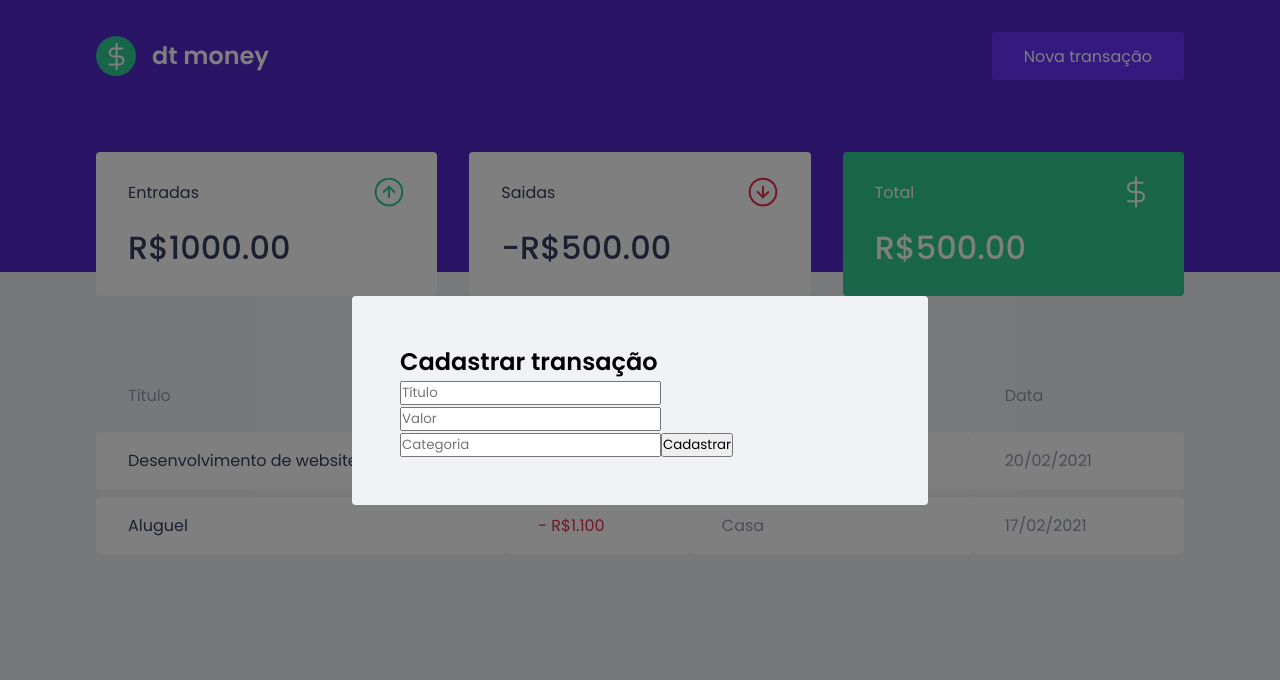
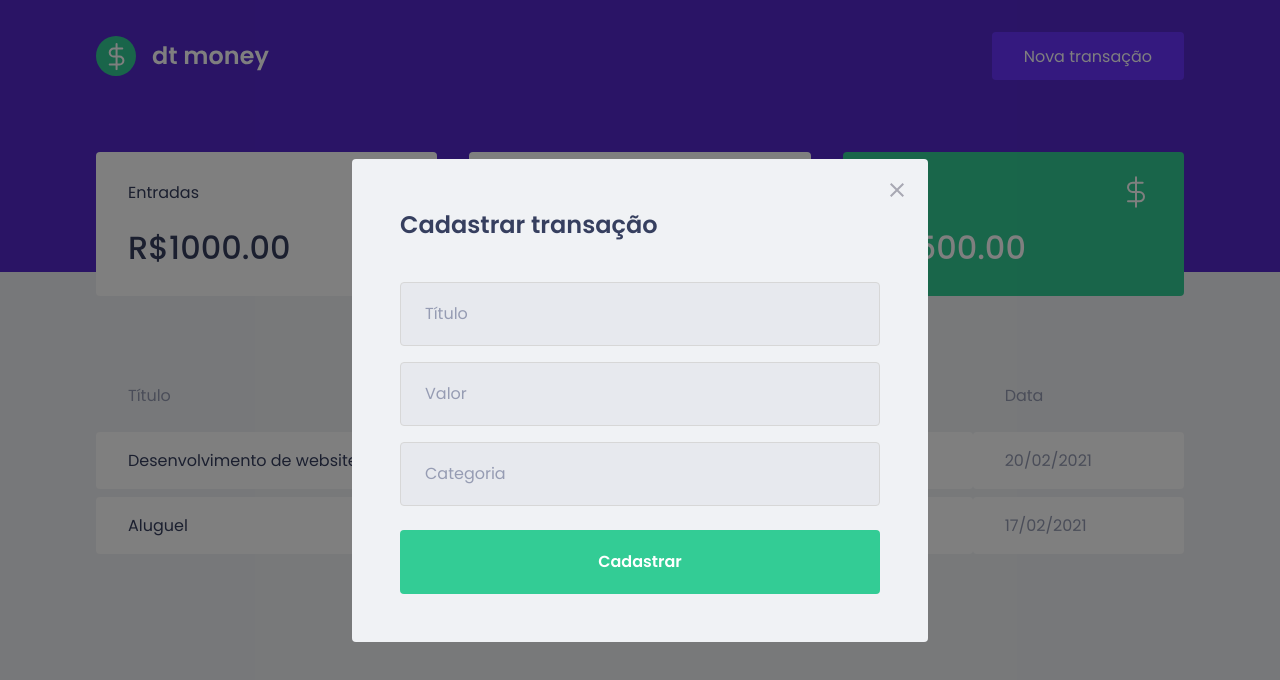
Before and after one commit to SulfiteA4/2-dtmoney, a React (Create React App) app in the folder dtmoney/: page / in a window 1280 px wide. Both pictures are taken after a click on the button "Nova transação". Shown: the top 680 px of the page. Built offline with nearby package versions, Linux system fonts and the light colour scheme; no server answers; what miragejs would draw is missing.

Commit message:
add estilização do modal

```diff
--- a/dtmoney/src/components/NewTransactionModal/index.tsx
+++ b/dtmoney/src/components/NewTransactionModal/index.tsx
@@ -1,4 +1,5 @@
 import { Container } from './style';
+import closeImg from '../../assets/close.svg';
 import Modal from 'react-modal';
 
 interface NewTransactionModalProps {
@@ -14,6 +15,13 @@
             overlayClassName="react-modal-overlay"
             className="react-modal-content"
         >
+            <button
+                type="button"
+                onClick={onRequestClose}
+                className="react-modal-close"
+            >
+                <img src={closeImg} alt="Fechar modal" />
+            </button>
             <Container>
                 <h2>Cadastrar transação</h2>
                 <input
--- a/dtmoney/src/components/NewTransactionModal/style.ts
+++ b/dtmoney/src/components/NewTransactionModal/style.ts
@@ -1,5 +1,49 @@
 import styled from 'styled-components';
 
 export const Container = styled.form`
+    h2 {
+        color: var(--text-title);
+        font-size:1.5rem;
+        margin-bottom:2.5rem;
 
+    }
+
+    input{
+        width:100%;
+        padding: 0 1.5rem;
+        height: 4rem;
+        border-radius:0.25rem;
+
+        border: 1px solid #d7d7d7;
+        background: #e7e9ee;
+
+        font-weight: 400;
+        font-size: 1rem;
+
+        &::placeholder {
+            color: var(--text-body);
+        }
+
+        & + input {
+            margin-top: 1rem;
+        }
+    }
+
+    button[type="submit"] {
+        width: 100%;
+        padding: 0 1.5rem;
+        height: 4rem;
+        background: var(--green);
+        color: #fff;
+        border-radius: .25rem;
+        border: 0;
+        font-size: 1rem;
+        margin-top: 1.5rem;
+        transition: filter .2s;
+        font-weight: 600;
+
+        &:hover{
+            filter: brightness(.9);
+        }
+    }
 `
--- a/dtmoney/src/styles/global.ts
+++ b/dtmoney/src/styles/global.ts
@@ -77,6 +77,20 @@
         position:relative;
         border-radius: 0.25rem;
 
+    }
+
+    .react-modal-close {
+        position: absolute;
+        right: 1.5rem;
+        top: 1.5rem;
+        border: 0;
+        background: transparent;
+        transition: filter .2s;
+
+
+        &:hover{
+            filter: brightness(.8);
+        }
 
     }
 
```
